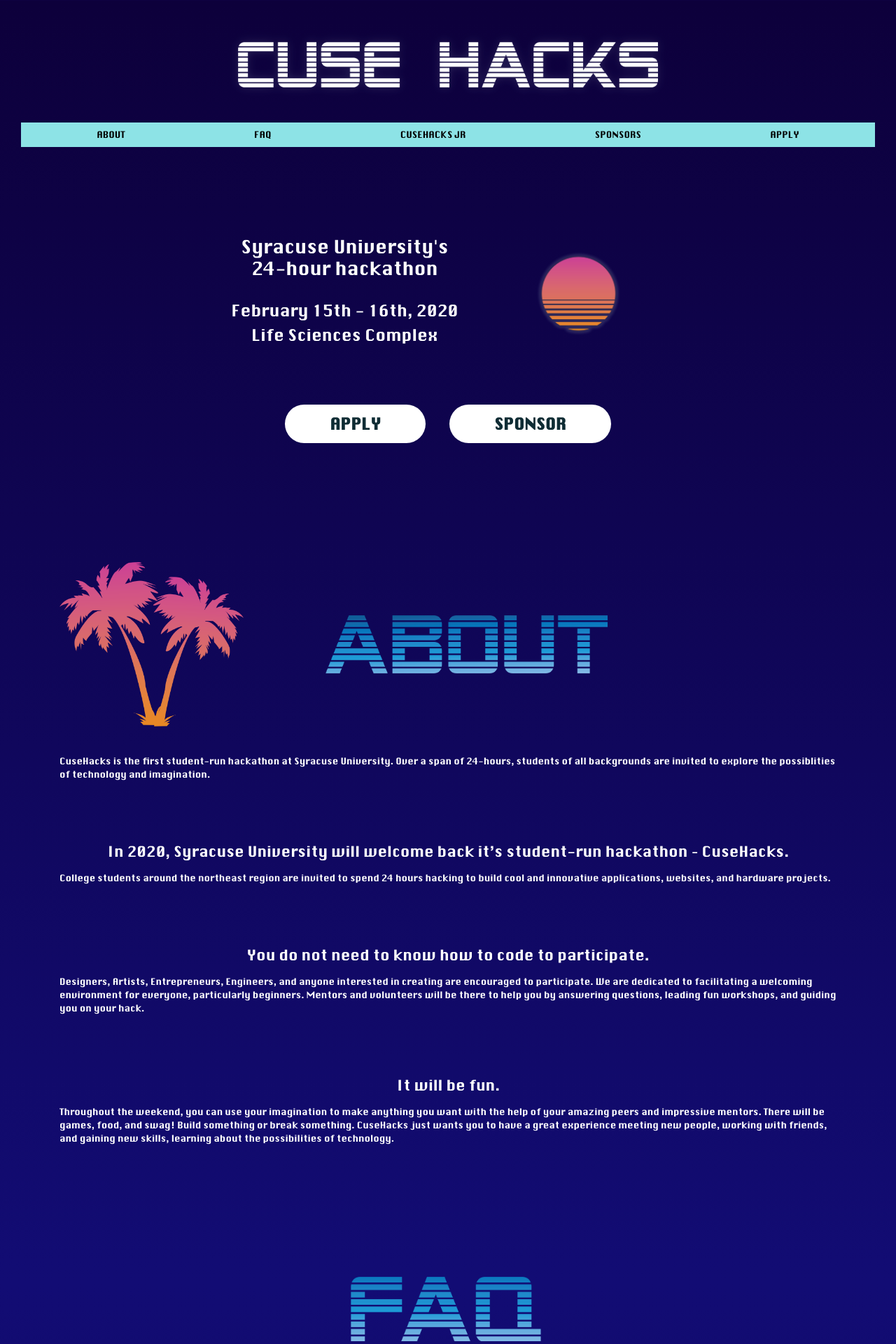
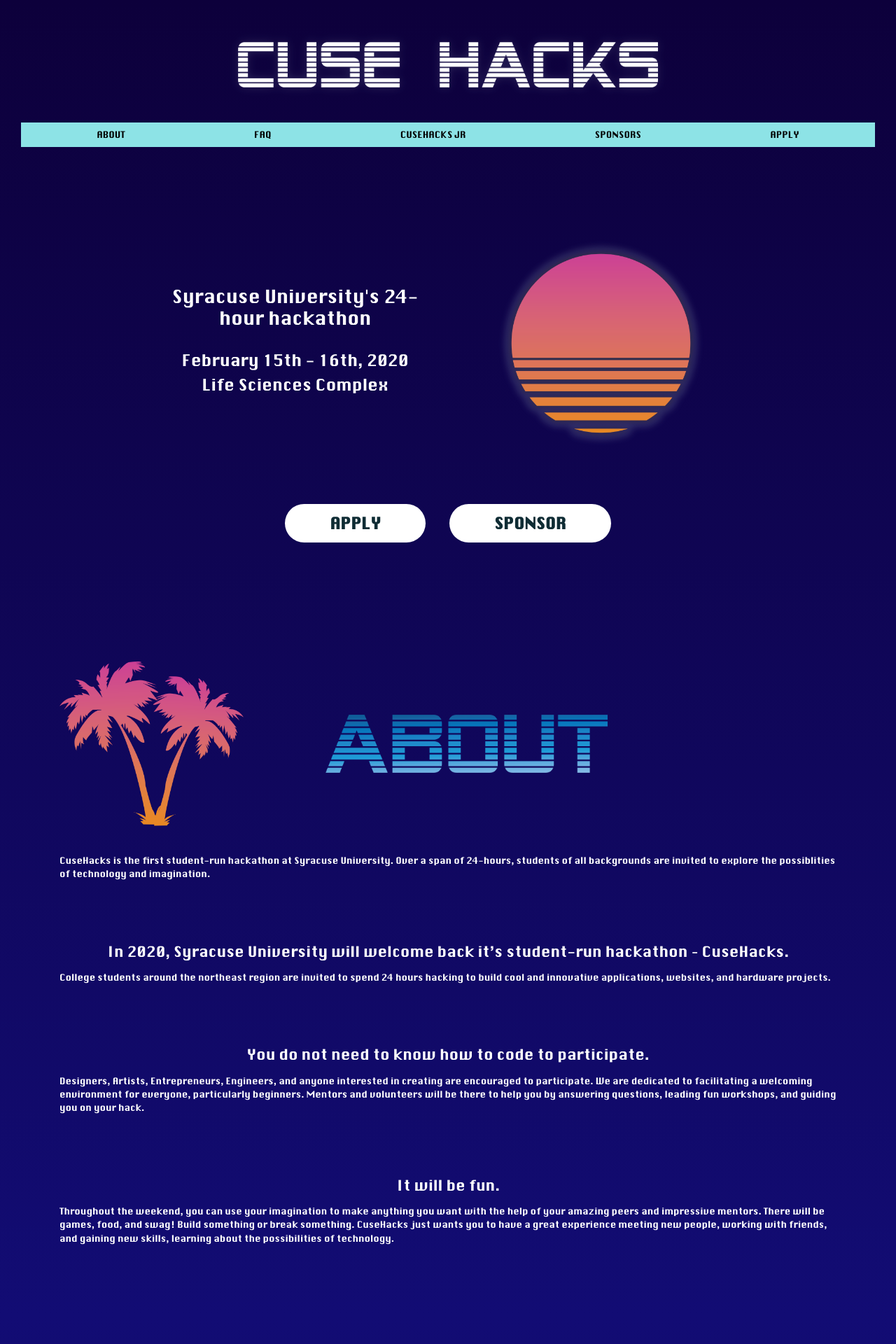
Before and after one commit to innovateorange/cusehacks, a Jekyll site: the page built from index.html, in a window 1280 px wide. Shown: the top 1920 px of the page at 70% size. Built offline with Jekyll 4.4.1, drawn with Linux system fonts in a browser that asks for light colours; nearby versions of some CDN libraries.

Commit message:
fixed sun

```diff
--- a/_includes/hero.html
+++ b/_includes/hero.html
@@ -15,14 +15,14 @@
   </nav>
 
   <div class="text-center">
-    <div class="row justify-content-md-center align-items-center">
-      <div class="col col-lg-4">
+    <div class="row justify-content-center align-items-center">
+      <div class="col-4">
         <h2 rel="description">{{ site.event.description }}</h2>
         <br>
         <h3 rel="date">{{ site.event.date }}, {{ site.event.year }}</h3>
         <h3 rel="location">{{ site.event.location }}</h3>
       </div>
-      <div class="col col-lg-2">
+      <div class="col-4">
         <img rel=sun src="{{ site.image.sun }}" alt="" class="sun">
       </div>
     </div>
--- a/css/original.css
+++ b/css/original.css
@@ -122,9 +122,7 @@
 }
 
 .sun {
-  width: 150%;
-  height: 150%;
-  max-width: 125px;
+  width: 75%;
 }
 
 /*
```
